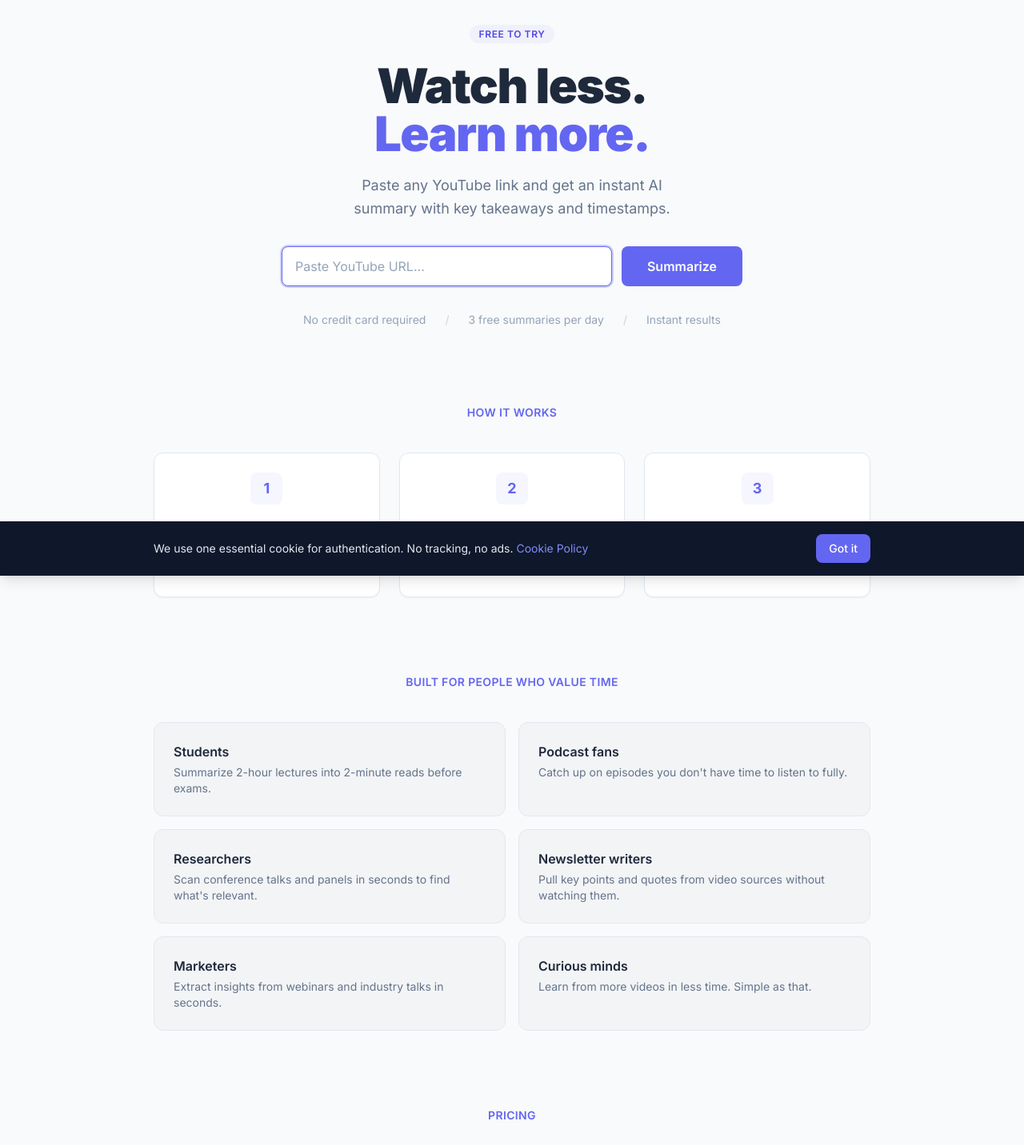
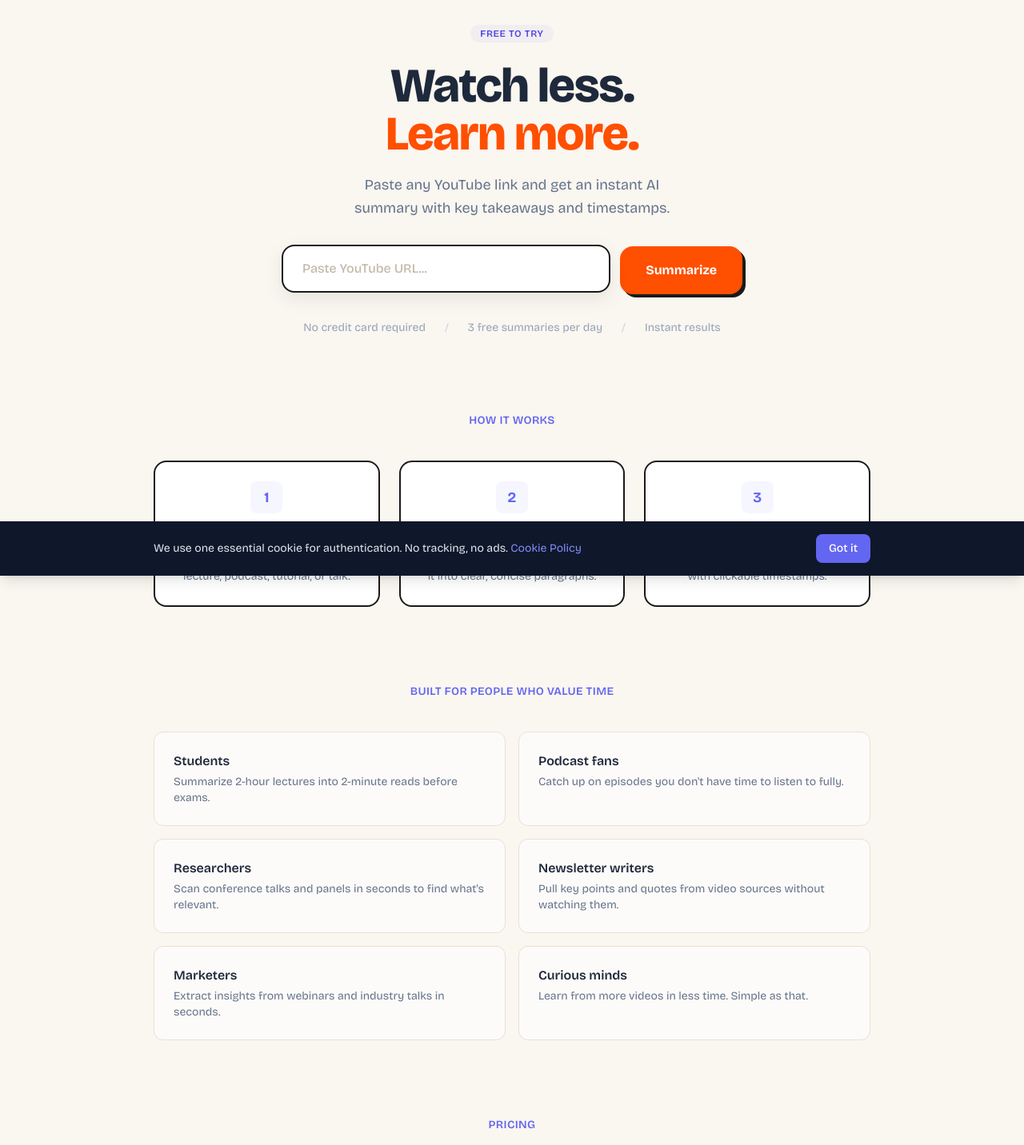
Before and after one commit to AntoskaJede/yepitsai, a React (Vite) app in the folder frontend/: page / in a window 1280 px wide. Shown: the part 80-1512 px from the top of the page at 80% size. Built offline with nearby package versions, Linux system fonts and the light colour scheme.

Commit message:
restore: recover bold/playful redesign styling (Bricolage Grotesque, cream/clay theme, neo-brutalist)

```diff
--- a/frontend/src/index.css
+++ b/frontend/src/index.css
@@ -1,49 +1,63 @@
-@import url('https://fonts.googleapis.com/css2?family=Inter:wght@400;500;600;700;800;900&display=swap');
+@import url('https://fonts.googleapis.com/css2?family=Bricolage+Grotesque:opsz,wght@12..96,400;12..96,500;12..96,600;12..96,700;12..96,800&family=JetBrains+Mono:wght@400;600&display=swap');
 
 @tailwind base;
 @tailwind components;
 @tailwind utilities;
 
-@layer base {
-  * {
-    box-sizing: border-box;
-  }
-  html {
-    background: #f9fafb;
-    scroll-behavior: smooth;
-  }
-  body {
-    background: #f9fafb;
-    color: #1e293b;
-    -webkit-font-smoothing: antialiased;
-    font-family: 'Inter', system-ui, sans-serif;
-    font-weight: 400;
-  }
-  #root {
-    min-height: 100vh;
-  }
-}
+* { box-sizing: border-box; }
+html { background: #FAF6F0; scroll-behavior: smooth; }
+body { background: #FAF6F0; color: #1a1a1a; -webkit-font-smoothing: antialiased; font-family: 'Bricolage Grotesque', system-ui, sans-serif; }
 
 @layer components {
   .btn-primary {
-    @apply bg-indigo-500 hover:bg-indigo-600 text-white font-semibold py-2.5 px-6 rounded-lg transition-all duration-150 focus:outline-none focus:ring-2 focus:ring-indigo-500 focus:ring-offset-2 focus:ring-offset-[#f9fafb] disabled:opacity-50 disabled:cursor-not-allowed;
+    @apply text-white font-bold rounded-2xl px-6 py-4 transition-all;
+    background: #FF4F00;
+    box-shadow: 4px 4px 0 #1a1a1a;
+  }
+  .btn-primary:hover {
+    transform: translate(-2px, -2px);
+    box-shadow: 6px 6px 0 #1a1a1a;
+  }
+  .btn-primary:active {
+    transform: translate(0, 0);
+    box-shadow: 2px 2px 0 #1a1a1a;
   }
   .btn-secondary {
-    @apply bg-white hover:bg-mist-dim text-slate-text font-medium py-2.5 px-5 rounded-lg border border-slate-border hover:border-slate-border-dark transition-all duration-150;
+    @apply bg-white text-slate-800 font-medium rounded-xl px-5 py-2.5 transition-all border-2;
+    border-color: #E8E0D4;
+  }
+  .btn-secondary:hover {
+    border-color: #1a1a1a;
   }
   .card {
-    @apply bg-white rounded-xl border border-slate-border p-6 shadow-sm;
+    @apply bg-white rounded-2xl p-6;
+    border: 2px solid #1a1a1a;
   }
   .card-light {
-    @apply bg-mist-dim rounded-xl border border-slate-border p-6;
+    @apply bg-white/60 rounded-xl p-6;
+    border: 1px solid #E8E0D4;
   }
   .input {
-    @apply w-full px-4 py-3 bg-white border border-slate-border rounded-lg text-sm text-slate-text placeholder-slate-dim focus:outline-none focus:ring-2 focus:ring-indigo-500/30 focus:border-indigo-500 transition-all shadow-sm;
+    @apply w-full rounded-2xl px-6 py-4 text-base font-medium transition-all;
+    border: 2px solid #1a1a1a;
+    background: white;
+    color: #1a1a1a;
   }
+  .input:focus {
+    transform: translateY(-2px);
+    box-shadow: 0 8px 24px rgba(0,0,0,0.08);
+    outline: none;
+  }
+  .input::placeholder {
+    color: #C4B8A8;
+    font-weight: 500;
+  }
+
   .label {
     @apply block text-sm font-semibold text-slate-text mb-1.5;
   }
+
   .accent {
-    @apply text-indigo-500;
+    @apply text-clay;
   }
 }
--- a/frontend/tailwind.config.js
+++ b/frontend/tailwind.config.js
@@ -1,27 +1,18 @@
 /** @type {import('tailwindcss').Config} */
 export default {
-  content: ['./index.html', './src/**/*.{js,ts,jsx,tsx}'],
+  content: ['./index.html', './src/**/*.{js,jsx}'],
   theme: {
     extend: {
+      fontFamily: {
+        sans: ['Bricolage Grotesque', 'system-ui', 'sans-serif'],
+        mono: ['JetBrains Mono', 'monospace'],
+      },
       colors: {
-        // Background colors
-        bg: {
-          primary: '#f9fafb',   // Main background
-          card: '#ffffff',      // Card background
-          overlay: '#f3f4f6',   // Overlay/hover
-        },
-        // Text colors
-        text: {
-          primary: '#1e293b',   // Main text
-          secondary: '#64748b', // Secondary text
-          muted: '#94a3b8',     // Muted text
-        },
-        // Border colors
-        border: {
-          default: '#e2e8f0',   // Normal border
-          dark: '#cbd5e1',      // Darker border
-        },
-        // Semantic colors
+        cream: { DEFAULT: '#FAF6F0', 100: '#FAF6F0', 200: '#F5EFE6', 300: '#F0EBE3' },
+        clay: { DEFAULT: '#FF4F00', light: '#FF8C42', soft: '#FFE8DD' },
+        ink: { DEFAULT: '#1a1a1a', light: '#262626', muted: '#666', faint: '#999' },
+        moss: { DEFAULT: '#00C853', soft: '#E6F9F0' },
+        // Keep existing color system for compatibility
         mist: {
           DEFAULT: '#f9fafb',
           card: '#ffffff',
@@ -41,14 +32,8 @@ export default {
           600: '#4f46e5',
           700: '#4338ca',
         },
-      },
-      fontFamily: {
-        sans: ['Inter', 'system-ui', 'sans-serif'],
-      },
-      spacing: {
-        safe: '1rem',
-      },
-    },
+      }
+    }
   },
-  plugins: [],
-};
+  plugins: []
+}
```
